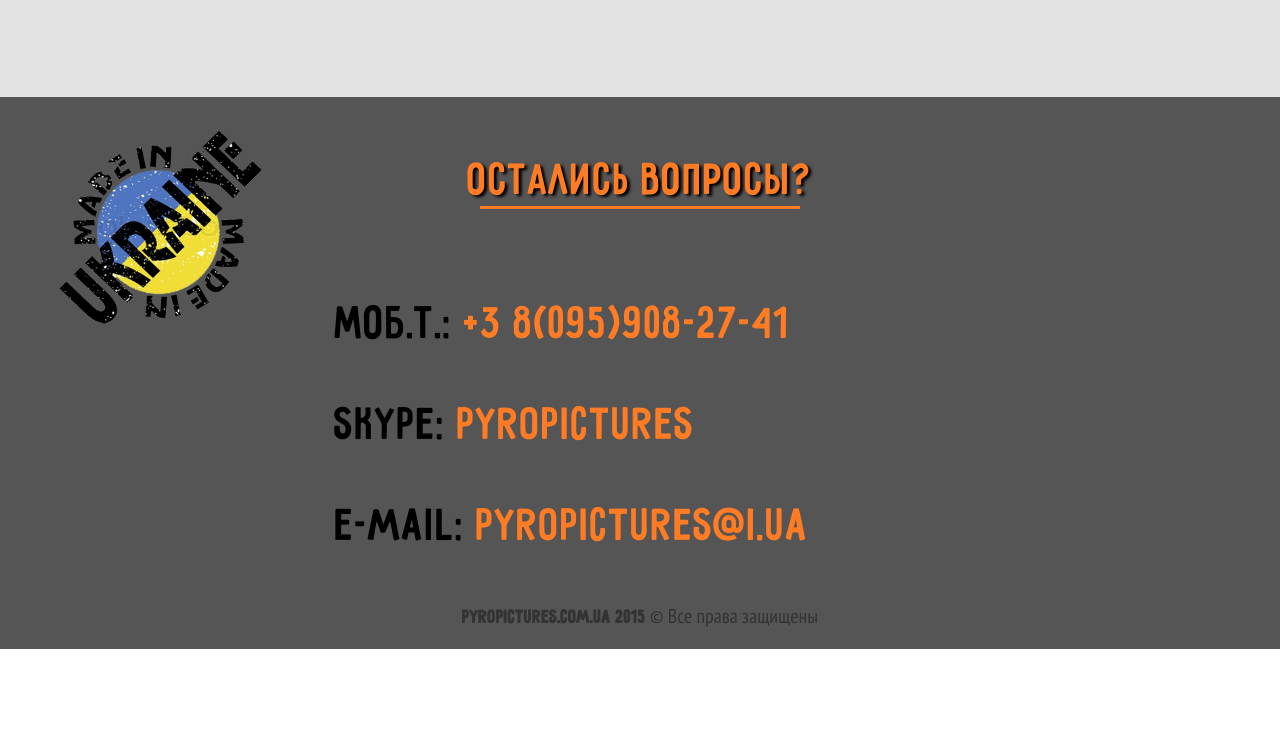
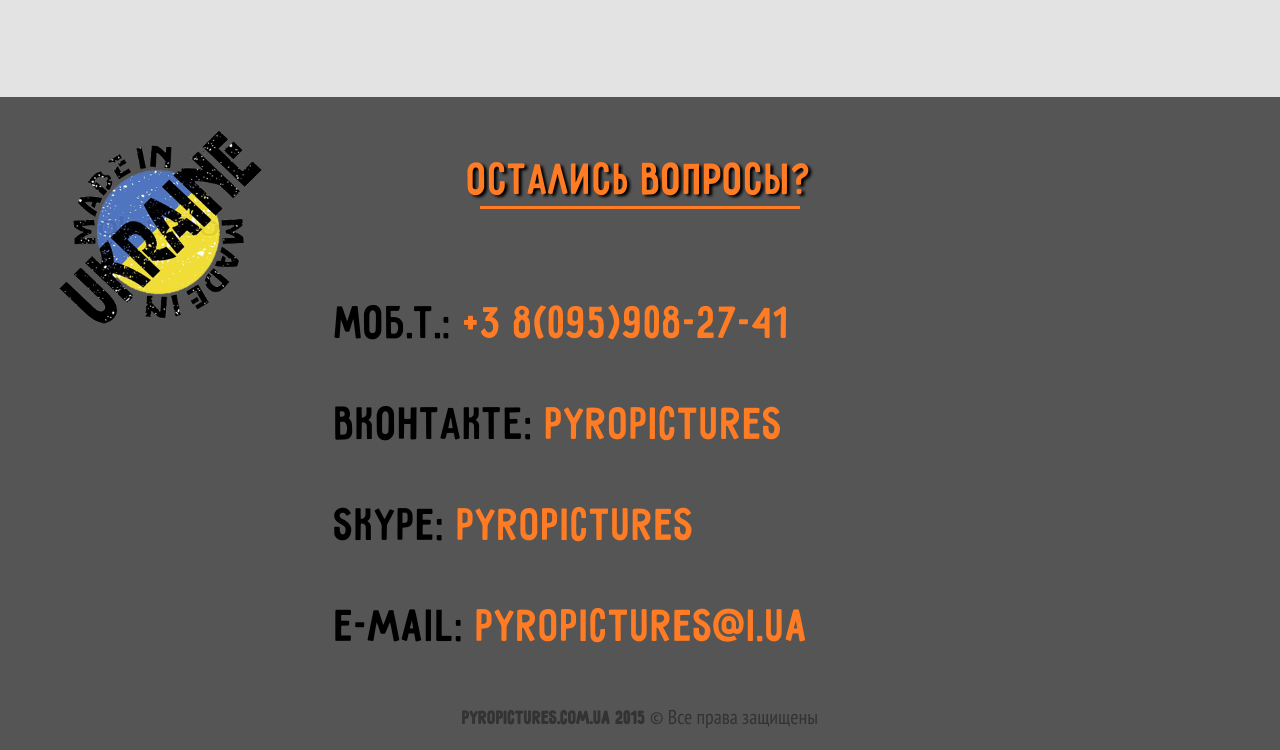
Before and after one commit to pyropictures/pyropictures.github.io, a plain HTML site: page index.html in a window 1280 px wide. Shown: the part 6550-7300 px from the top of the page. Before the commit the page ends 7199 px from the top, so only its background shows below. Drawn offline with Linux system fonts and the light colour scheme.

Commit message:
links to vk addded

```diff
--- a/index.html
+++ b/index.html
@@ -38,7 +38,7 @@
         <header class="global-caption">
             <!--            <p>Сделайте близким уникальный подарок! Закажите</p>-->
             <h1>Выжигание картин по дереву</h1>
-            <a href="" class="btn btn-border">Заказать</a>
+            <a href="vk.com/pyropictures" class="btn btn-border">Заказать</a>
         </header>
         <div class="carousel-inner">
             <div class="item active">
@@ -215,6 +215,9 @@
                 <p>Моб.т.: <span>+3 8(095)908-27-41</span></p>
             </div>
             <div class="contacts">
+                <p>ВКонтакте: <span><a href="vk.com/pyropictures">pyropictures</a></span></p>
+            </div>
+            <div class="contacts">
                 <p>Skype: <span>pyropictures</span></p>
             </div>
             <div class="contacts">
```
